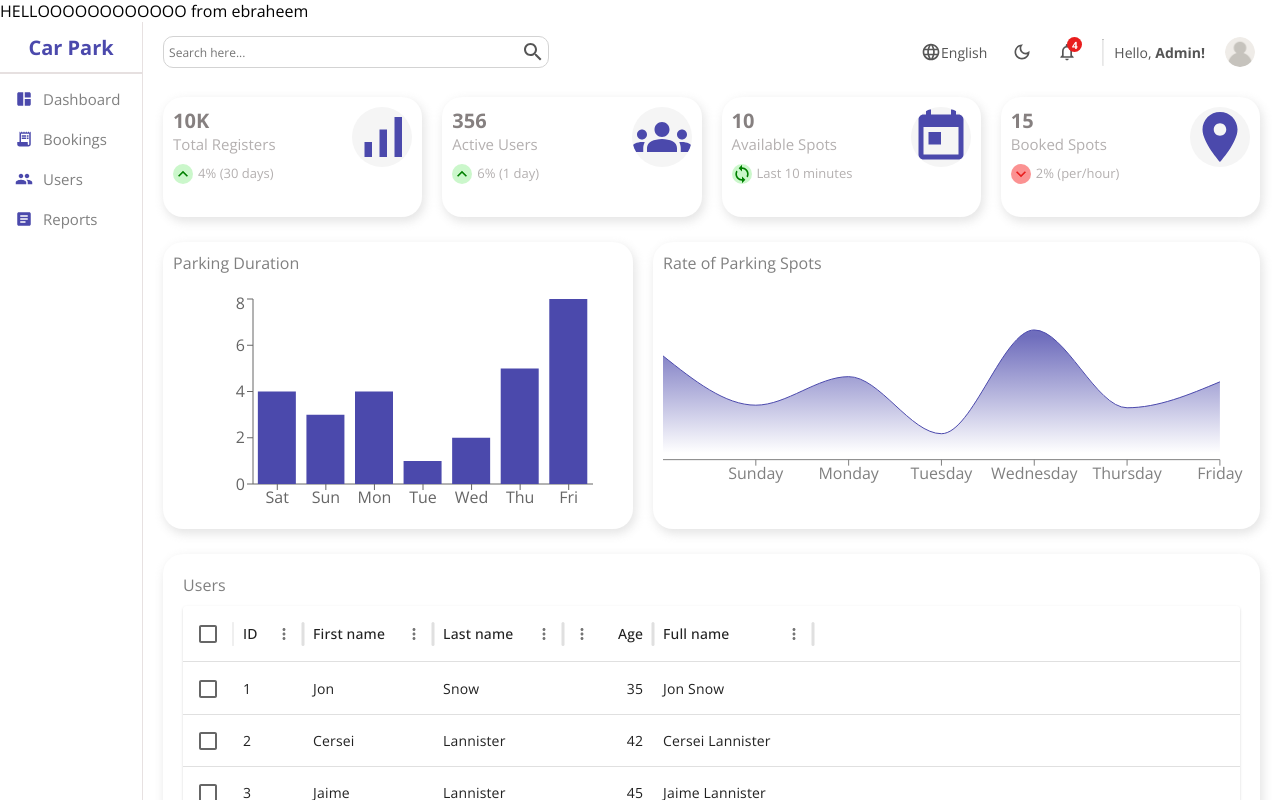
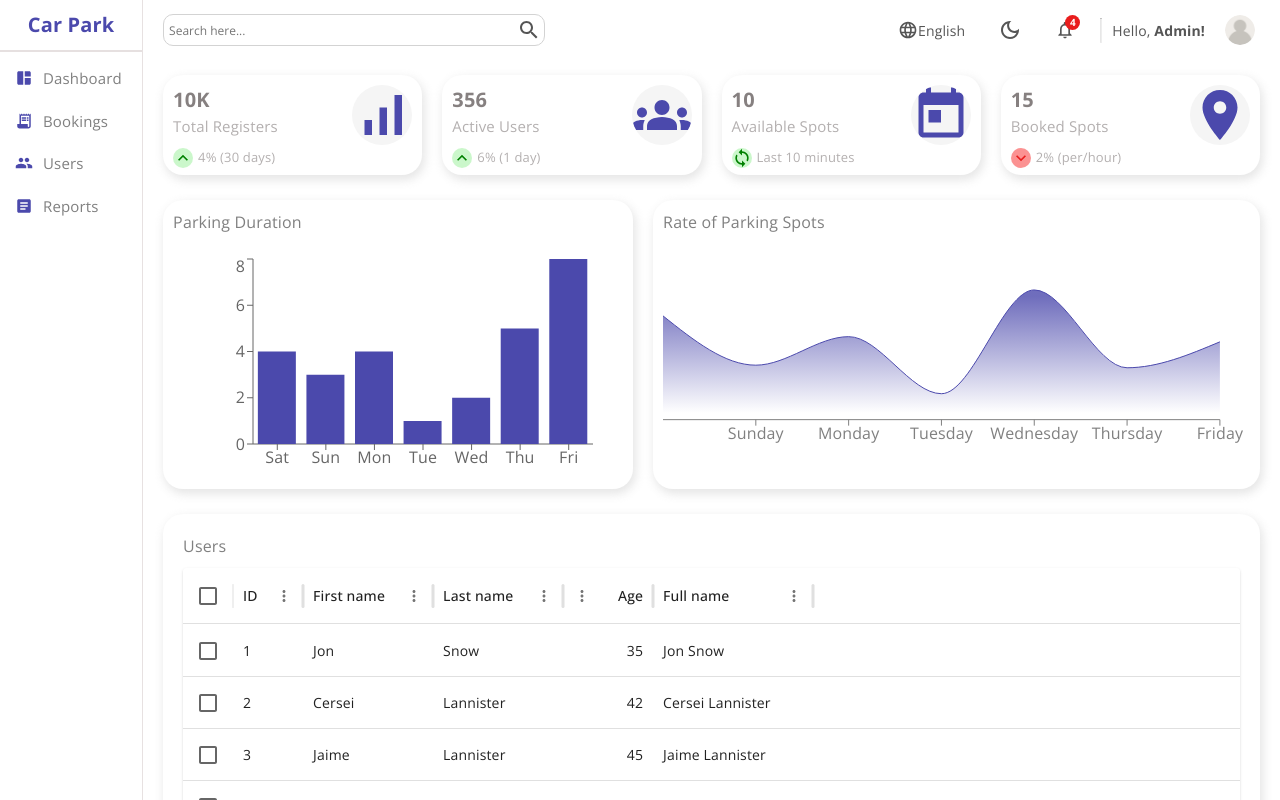
Before and after one commit to MennaEbied/Car-Parking-Dashboard, a React (Vite) app: page / in a window 1280 px wide. Shown: the top 800 px of the page. Built offline with nearby package versions, Linux system fonts and the light colour scheme.

Commit message:
added dark mode feature

```diff
--- a/src/App.jsx
+++ b/src/App.jsx
@@ -4,12 +4,52 @@ import Home from "./pages/home/Home";
 import Reports from "./pages/reports/Reports";
 import Single from "./pages/single/Single";
 import Users from "./pages/users/Users";
-import UsersList from "./pages/usersList/UsersList";
+import { useState, useMemo, createContext, useContext } from "react";
+import { ThemeProvider, createTheme } from "@mui/material/styles";
+import { CssBaseline, Button } from "@mui/material";
+
+// Create a Context for dark mode
+const DarkModeContext = createContext();
+
+export function useDarkMode() {
+  return useContext(DarkModeContext);
+}
+
+// Define the light and dark themes
+const lightTheme = createTheme({
+  palette: {
+    mode: "light",
+  },
+});
+
+const darkTheme = createTheme({
+  palette: {
+    mode: "dark",
+  },
+});
 
 function App() {
+  const [isDarkMode, setIsDarkMode] = useState(false);
+
+  const toggleDarkMode = () => {
+    setIsDarkMode((prevMode) => !prevMode);
+  };
+
+  const theme = useMemo(
+    () =>
+      createTheme({
+        palette: {
+          mode: isDarkMode ? "dark" : "light",
+        },
+      }),
+    [isDarkMode],
+  );
   return (
+    <DarkModeContext.Provider value={{ isDarkMode, toggleDarkMode }}>
+      <ThemeProvider theme={theme}>
+        <CssBaseline /> {/* Normalize CSS */}
         <div>
-      <div>HELLOOOOOOOOOOOO from ebraheem</div>
+          <div>
             <BrowserRouter>
               <Routes>
                 <Route path="/">
@@ -24,6 +64,9 @@ function App() {
               </Routes>
             </BrowserRouter>
           </div>
+        </div>
+      </ThemeProvider>
+    </DarkModeContext.Provider>
   );
 }
 
--- a/src/components/navbar/Navbar.jsx
+++ b/src/components/navbar/Navbar.jsx
@@ -4,8 +4,12 @@ import DarkModeOutlinedIcon from "@mui/icons-material/DarkModeOutlined";
 import NotificationsOutlinedIcon from "@mui/icons-material/NotificationsOutlined";
 import LanguageOutlinedIcon from "@mui/icons-material/LanguageOutlined";
 import image from "../../assets/image.png";
+import { IconButton } from "@mui/material";
+import LightModeOutlinedIcon from "@mui/icons-material/LightModeOutlined";
+import { useDarkMode } from "../../App"; // Importing the context
 
 const Navbar = () => {
+  const { isDarkMode, toggleDarkMode } = useDarkMode();
   return (
     <div className="navbar">
       <div className="wrapper">
@@ -19,7 +23,13 @@ const Navbar = () => {
             English
           </div>
           <div className="item">
-            <DarkModeOutlinedIcon className="icon" />
+            <IconButton onClick={toggleDarkMode} color="inherit">
+              {isDarkMode ? (
+                <LightModeOutlinedIcon />
+              ) : (
+                <DarkModeOutlinedIcon />
+              )}
+            </IconButton>
           </div>
           <div className="item">
             <NotificationsOutlinedIcon className="icon" />
@@ -28,7 +38,9 @@ const Navbar = () => {
 
           <div className="item">
             <hr />
-            <div className="text">Hello, <b>Admin!</b></div>
+            <div className="text">
+              Hello, <b>Admin!</b>
+            </div>
             <img src={image} className="avatar" />
           </div>
         </div>
```
Lines whose indentation alone changed are shown as unchanged.
